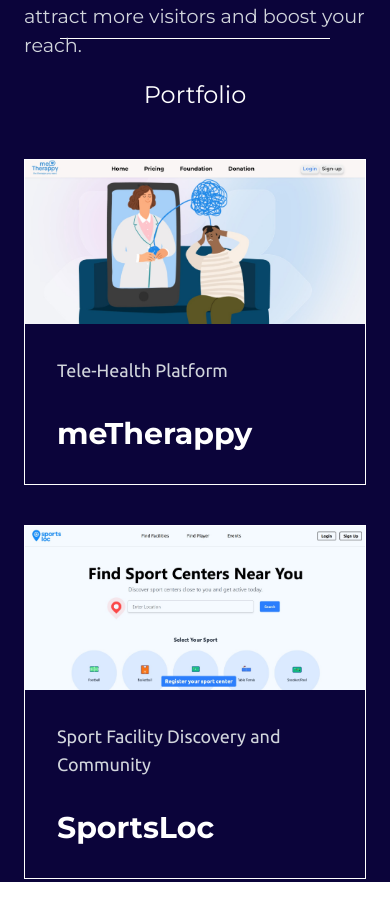
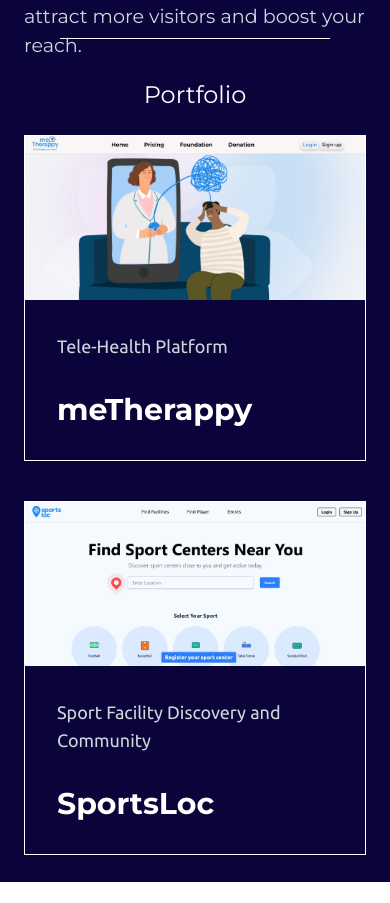
Before and after one commit to bluemagikSGO/portfolio, a React (Vite) app: page / in a window 390 px wide. Shown: the part 1650-2553 px from the top of the page. After the commit the page ends 2532 px from the top, so only its background shows below. Built offline with nearby package versions, Linux system fonts and the light colour scheme.

Commit message:
04/06/2025

```diff
--- a/src/components/Portfolio.jsx
+++ b/src/components/Portfolio.jsx
@@ -10,7 +10,7 @@
       <p className="text-center text-2xl font-['Montserrat'] pt-10">
         Portfolio
       </p>
-      <div className="md:flex md:space-y-0 space-y-10 gap-10 md:p-12 p-6 md:mt-0 mt-6">
+      <div className="md:flex md:space-y-0 space-y-10 gap-10 md:p-12 p-6 ">
         <div className="md:w-1/2 border-1">
           <PortList
             image={portimg}
```
